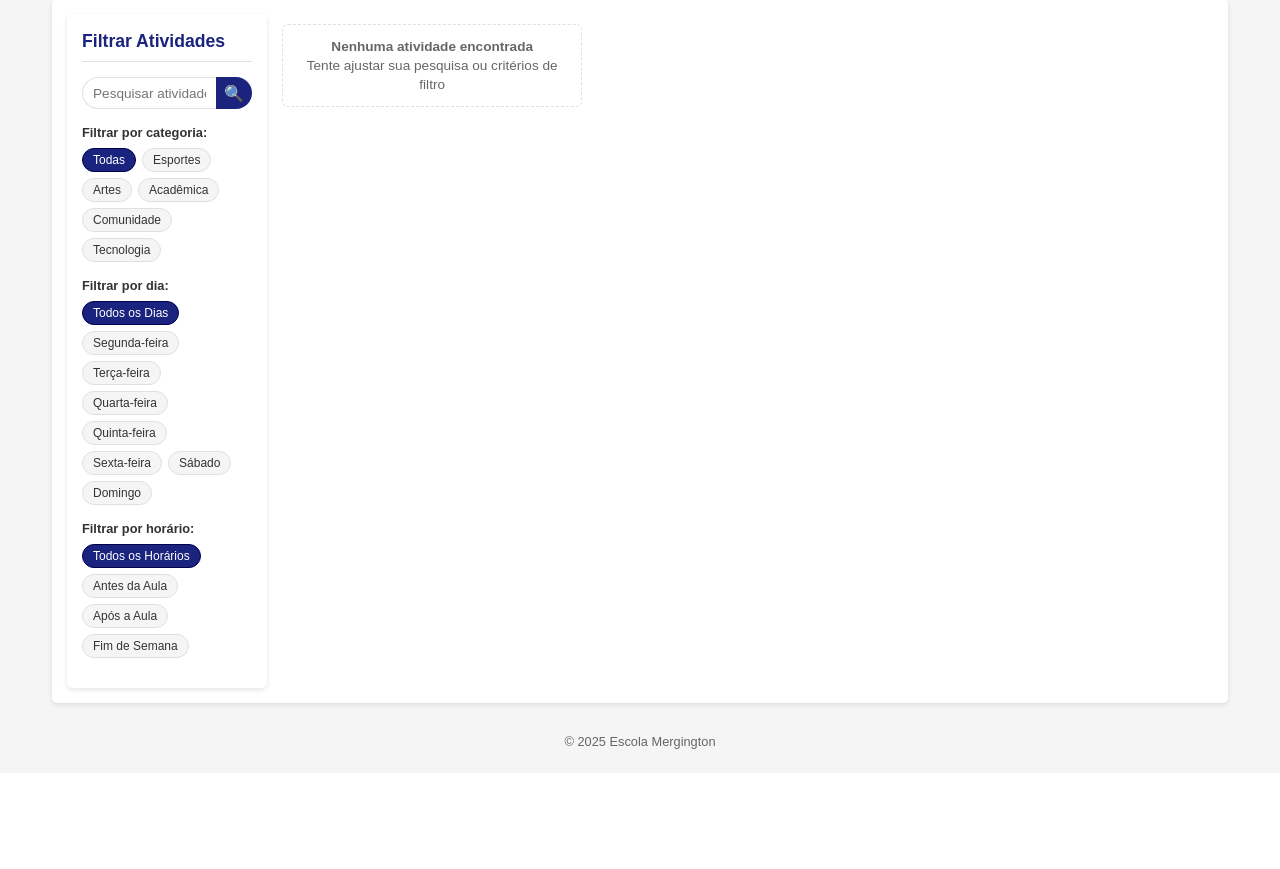
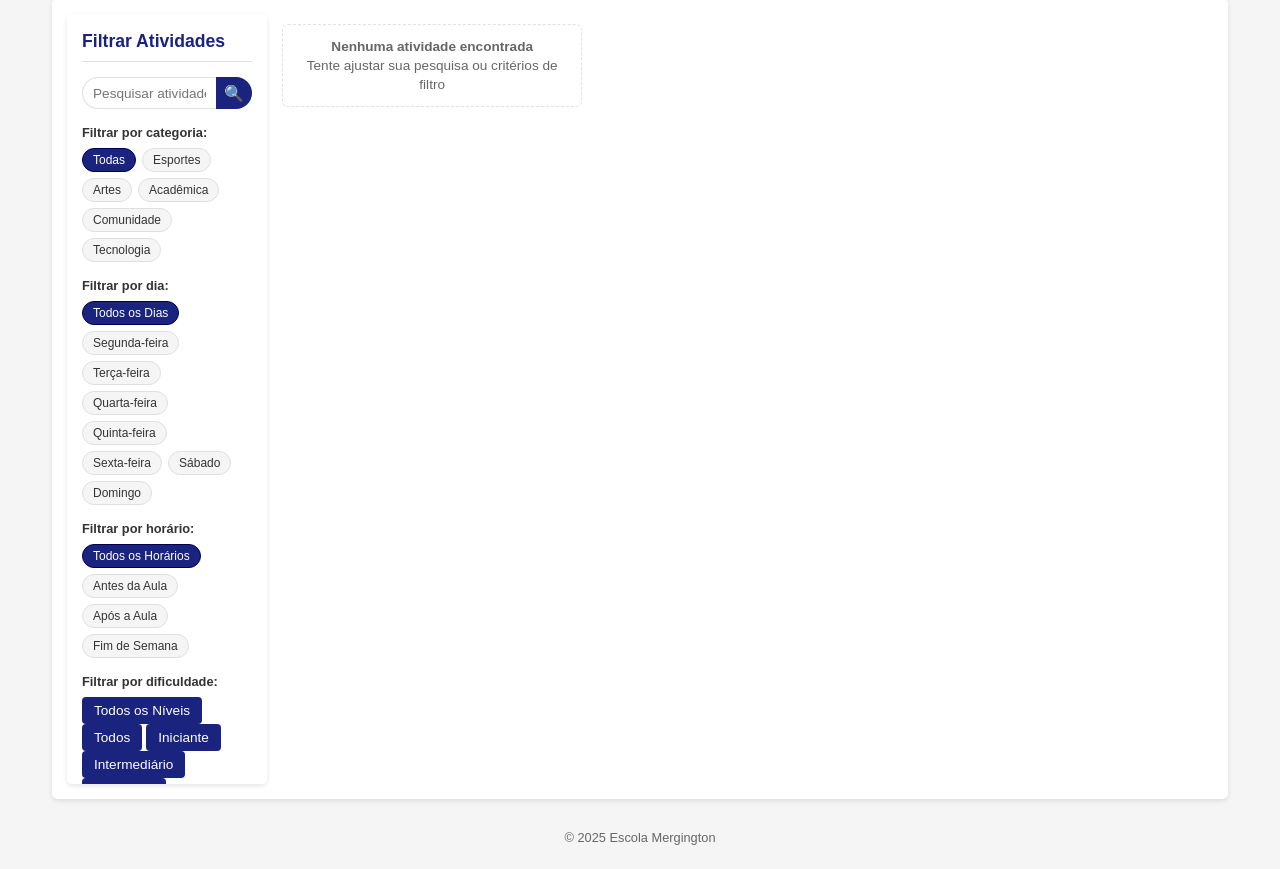
Before and after one commit to danilo-perez-invillia/java-copilot-code-agent, a Spring Boot app: page / in a window 1280 px wide. Shown: the part 120-989 px from the top of the page. Before the commit the page ends 869 px from the top, so only its background shows below. Run offline with Spring Boot 4, Linux system fonts and the light colour scheme; data that the repository does not hold is empty; some of the project's set-up classes (security, data sources, template engines, error pages and the like) are left out, and stand-ins take their place.

Commit message:
Complete difficulty level filtering feature implementation
Co-authored-by: danilo-perez-invillia <185844872+danilo-perez-invillia@users.noreply.github.com>

```diff
--- a/src/main/resources/static/index.html
+++ b/src/main/resources/static/index.html
@@ -99,6 +99,28 @@
                 <button class="time-filter" data-time="weekend">Fim de Semana</button>
               </div>
             </div>
+
+            <!-- Difficulty Filter -->
+            <div class="filter-container difficulty-filter-container">
+              <div class="filter-label">Filtrar por dificuldade:</div>
+              <div class="difficulty-filters" id="difficulty-filters">
+                <button class="difficulty-filter active" data-difficulty="">
+                  Todos os Níveis
+                </button>
+                <button class="difficulty-filter" data-difficulty="unspecified">
+                  Todos
+                </button>
+                <button class="difficulty-filter" data-difficulty="beginner">
+                  Iniciante
+                </button>
+                <button class="difficulty-filter" data-difficulty="intermediate">
+                  Intermediário
+                </button>
+                <button class="difficulty-filter" data-difficulty="advanced">
+                  Avançado
+                </button>
+              </div>
+            </div>
           </aside>
 
           <!-- Activities Content -->
```
Also changed, not shown: src/main/resources/static/app.js (+55 -0 lines).
